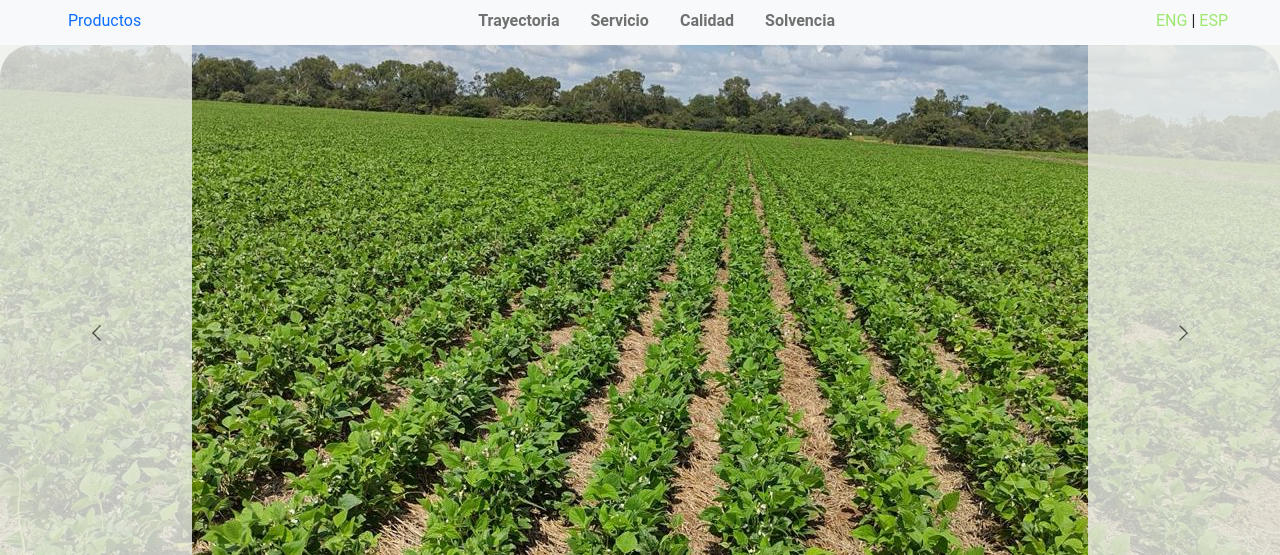
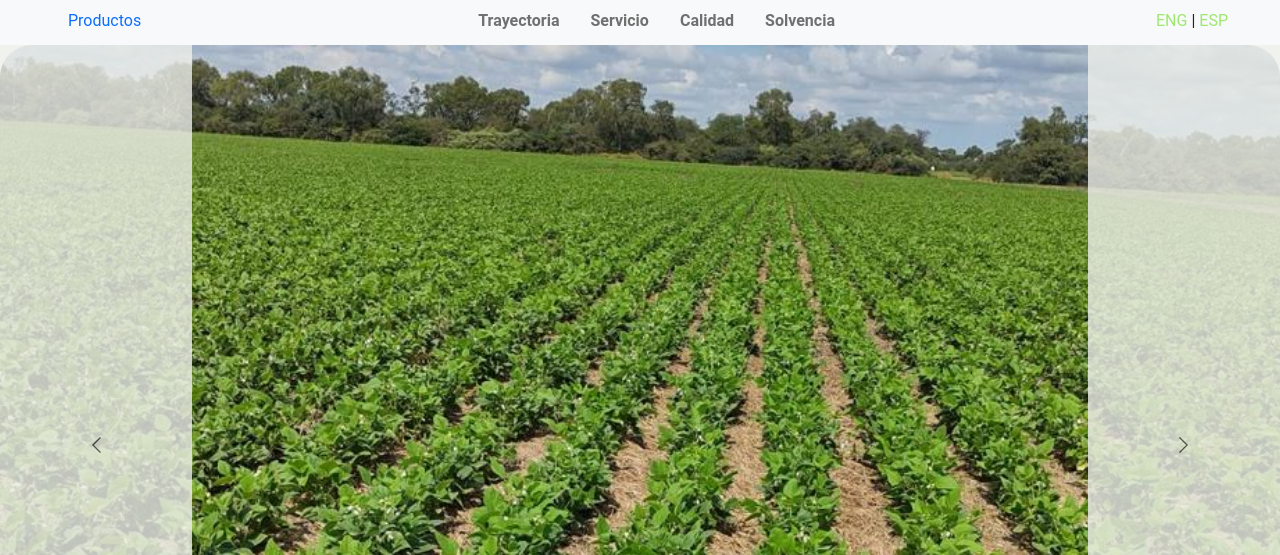
Before and after one commit to amayaleandrof/prueba_agrinoa, a plain HTML site: page index.html in a window 1280 px wide. Shown: the part 245-800 px from the top of the page. Drawn offline with Linux system fonts and the light colour scheme; files whose address does not match are found by name.

Commit message:
Update index.html

```diff
--- a/index.html
+++ b/index.html
@@ -154,6 +154,23 @@
   #video04-l {
     padding: 0;
   }
+/* FORZAR SLIDER FULLSCREEN */
+#v3ScbforcB,
+#v3ScbforcB .carousel-inner,
+#v3ScbforcB .carousel-item,
+#v3ScbforcB .item-wrapper {
+    height: 100vh !important; /* altura de pantalla completa */
+}
+
+/* FORZAR QUE LAS IMÁGENES LLENEN TODA LA PANTALLA SIN DEFORMARSE */
+#v3ScbforcB .carousel-item img {
+    width: 100%;
+    height: 100%;
+    object-fit: cover; /* llena todo el fondo */
+    object-position: center; /* centra la imagen */
+}
+
+
   </style>
 
   <!-- Script sticky -->
```
